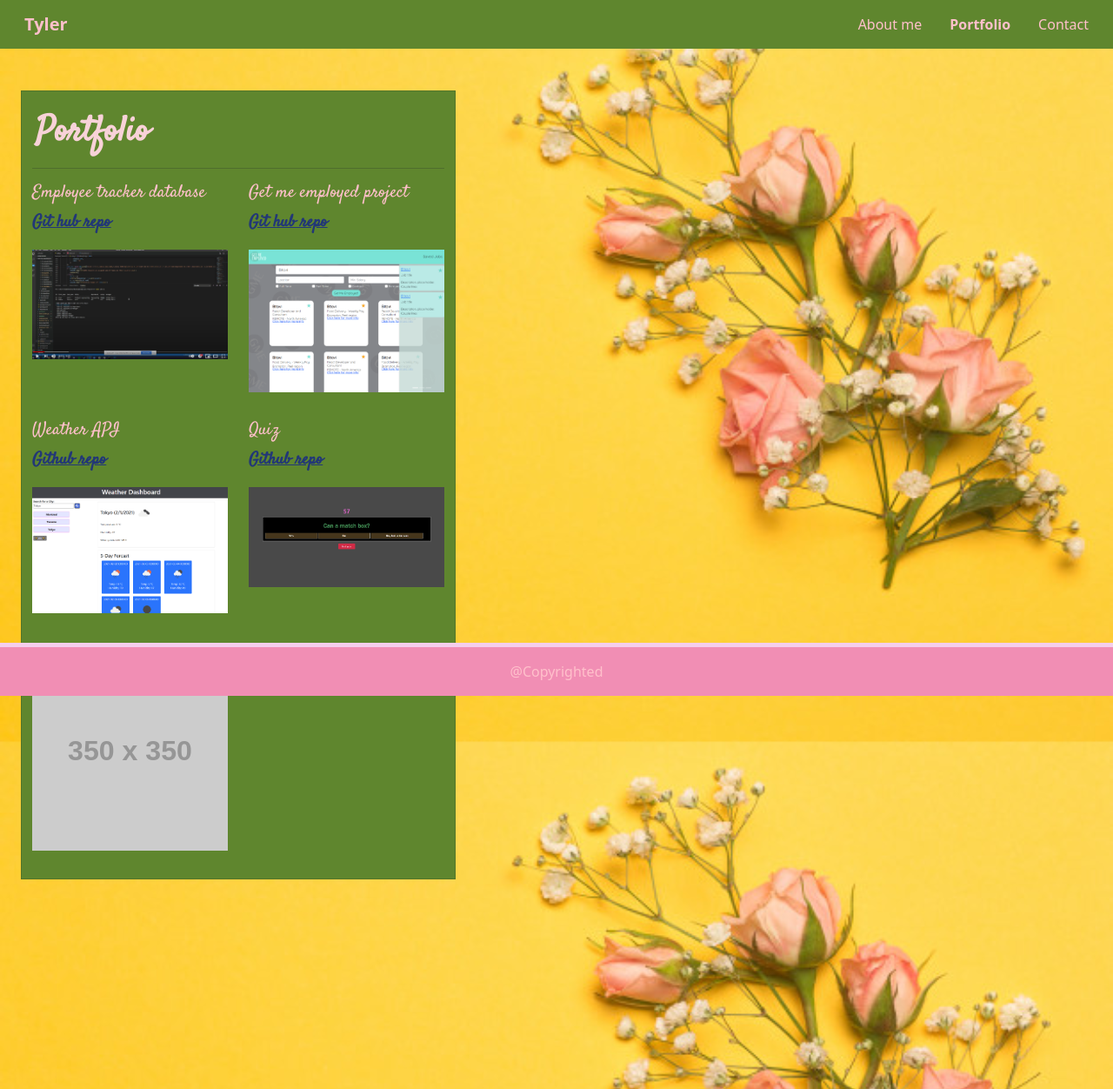
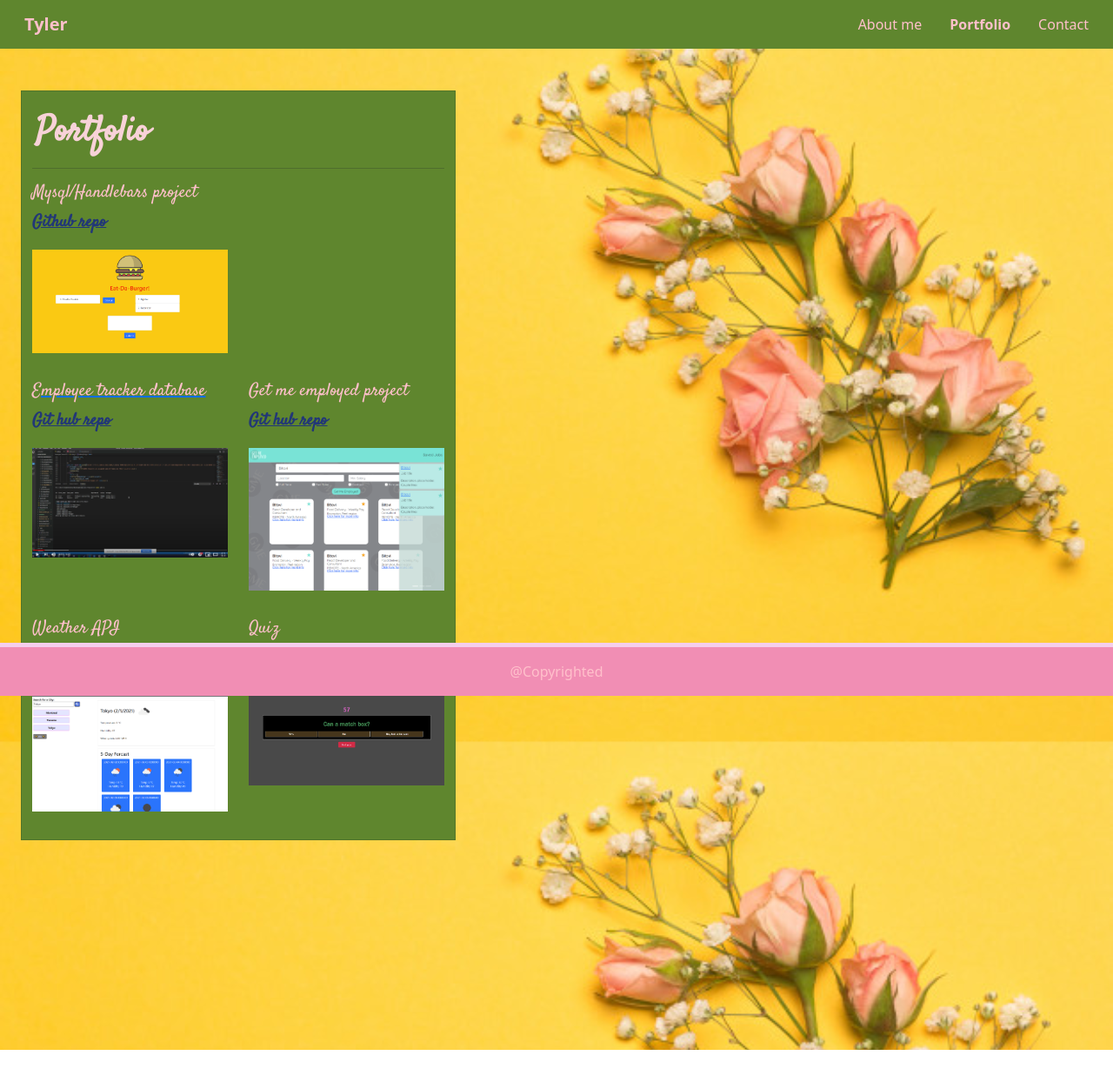
Before and after one commit to TylerPetri/Portfolio-Site-Bootstrap, a plain HTML site: page portfolio.html in a window 1280 px wide. Shown: the whole page at 87% size. After the commit the page ends 1207 px from the top, so only its background shows below. Drawn offline with nearby package versions, Linux system fonts and the light colour scheme; placeholder pictures from the web are drawn by us.

Commit message:
updated portfolio

```diff
--- a/portfolio.html
+++ b/portfolio.html
@@ -78,6 +78,11 @@
                     <hr>
                     <section class="row">
                         <figure class="col-md-6">
+                            <h5>Mysql/Handlebars project</h5>
+                            <a href="https://github.com/TylerPetri/burger.git" target="_blank" class="link">Github repo</a>
+                            <a href="https://glacial-taiga-08008.herokuapp.com/" target="_blank"><img class="img-fluid mx-auto my-3 d-block" src="Assets/burgers.PNG" alt="Burgers mysql handlebars project"/>
+                        </figure>
+                        <figure class="col-md-6">
                             <h5>Employee tracker database</h5>
                             <a href="https://github.com/TylerPetri/Employee-Tracker2.0.git" target="_blank" class="link">Git hub repo</a>
                             <a href="https://www.youtube.com/watch?v=VTN-o95zSMI&feature=youtu.be" target="_blank" class="link"><img class="img-fluid mx-auto my-3 d-block" src="Assets/youtubeLink.PNG" alt="500 javascript lines"/></a>
@@ -97,9 +102,6 @@
                             <a href="https://github.com/TylerPetri/Code-Quiz.git" target="_blank" class="link">Github repo</a>
                             <a href="https://tylerpetri.github.io/Code-Quiz/" target="_blank"><img class="img-fluid mx-auto my-3 d-block" src="Assets/Quiz.png" alt="Quiz project"/></a>
                         </figure>
-                        <figure class="col-md-6">
-                            <img class="img-fluid mx-auto my-3 d-block" src="https://via.placeholder.com/350" alt="placeholder"/>
-                        </figure>
                     </section>
                 </section>
             </main>
```
Also changed, not shown: Assets/burgers.PNG (added).
